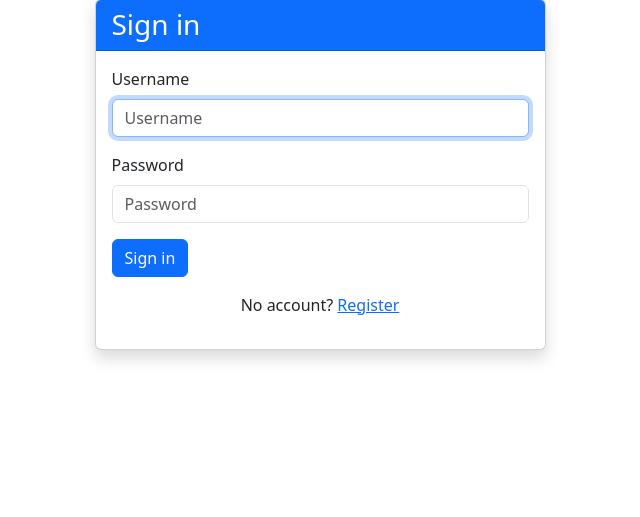
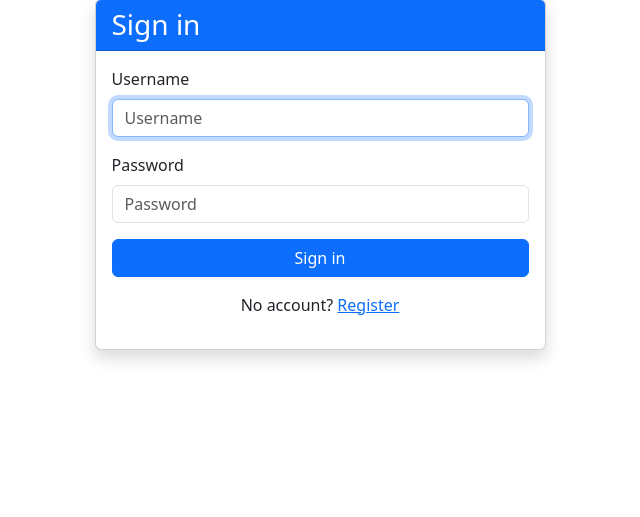
Before and after one commit to annetmyshkina/python-project-52, a Django app: page /login/ in a window 1280 px wide. Shown: the part 105-622 px from the top of the page, without its empty margins (320-960 px from the left). Run offline with Django 5.2, Linux system fonts and the light colour scheme; some libraries are stand-ins or nearby versions.

Commit message:
fix button Sign in

```diff
--- a/task_manager/templates/login.html
+++ b/task_manager/templates/login.html
@@ -16,7 +16,7 @@
                 <form method="post">
                     {% csrf_token %}
                     {% bootstrap_form form layout='default' %}
-                    {% bootstrap_button button_type="submit" content=_("Sign in") extra_classes="w-100" %}
+                    <button type="submit" class="btn btn-primary w-100">{% trans "Sign in" %}</button>
                 </form>
                 <div class="text-center mt-3">
                     <p>{% trans "No account?" %}
```
